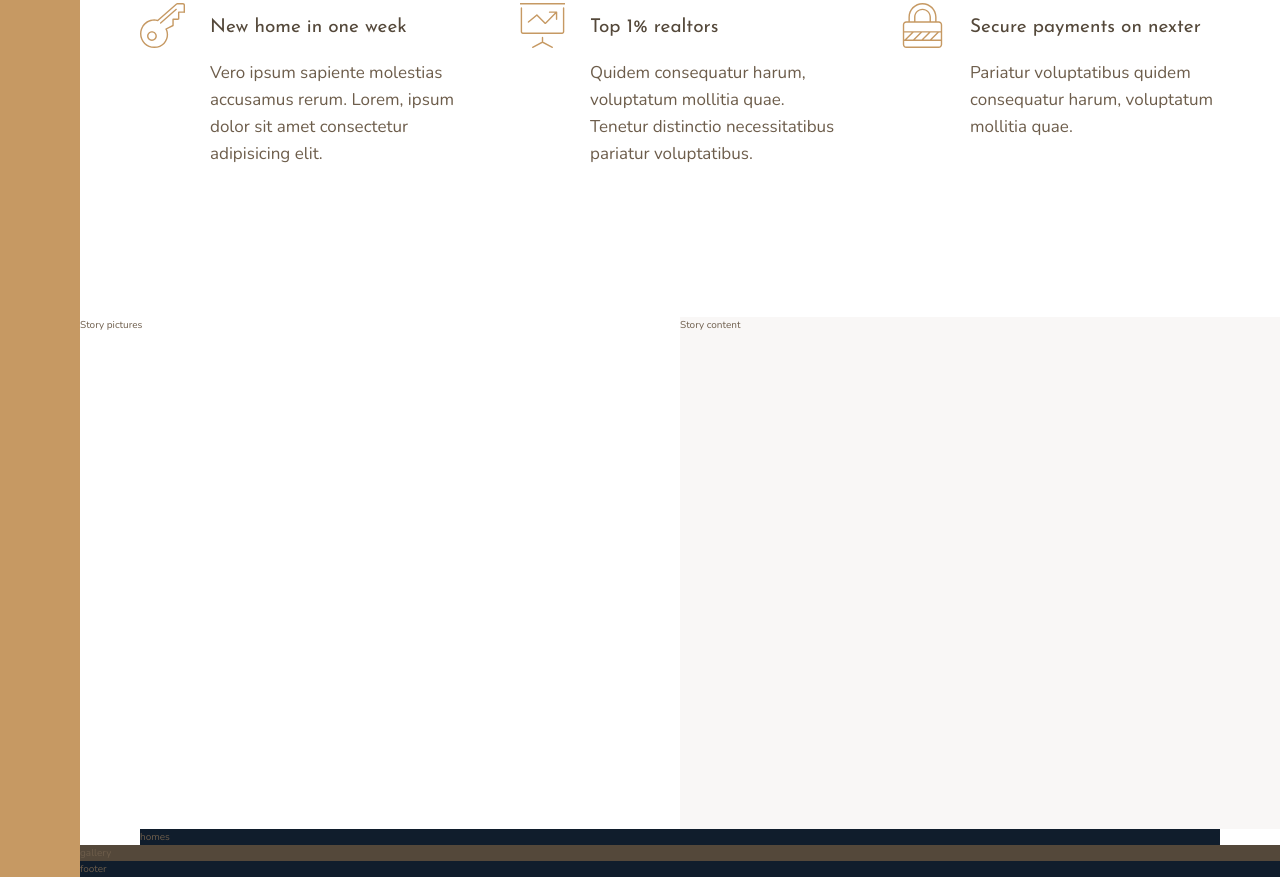
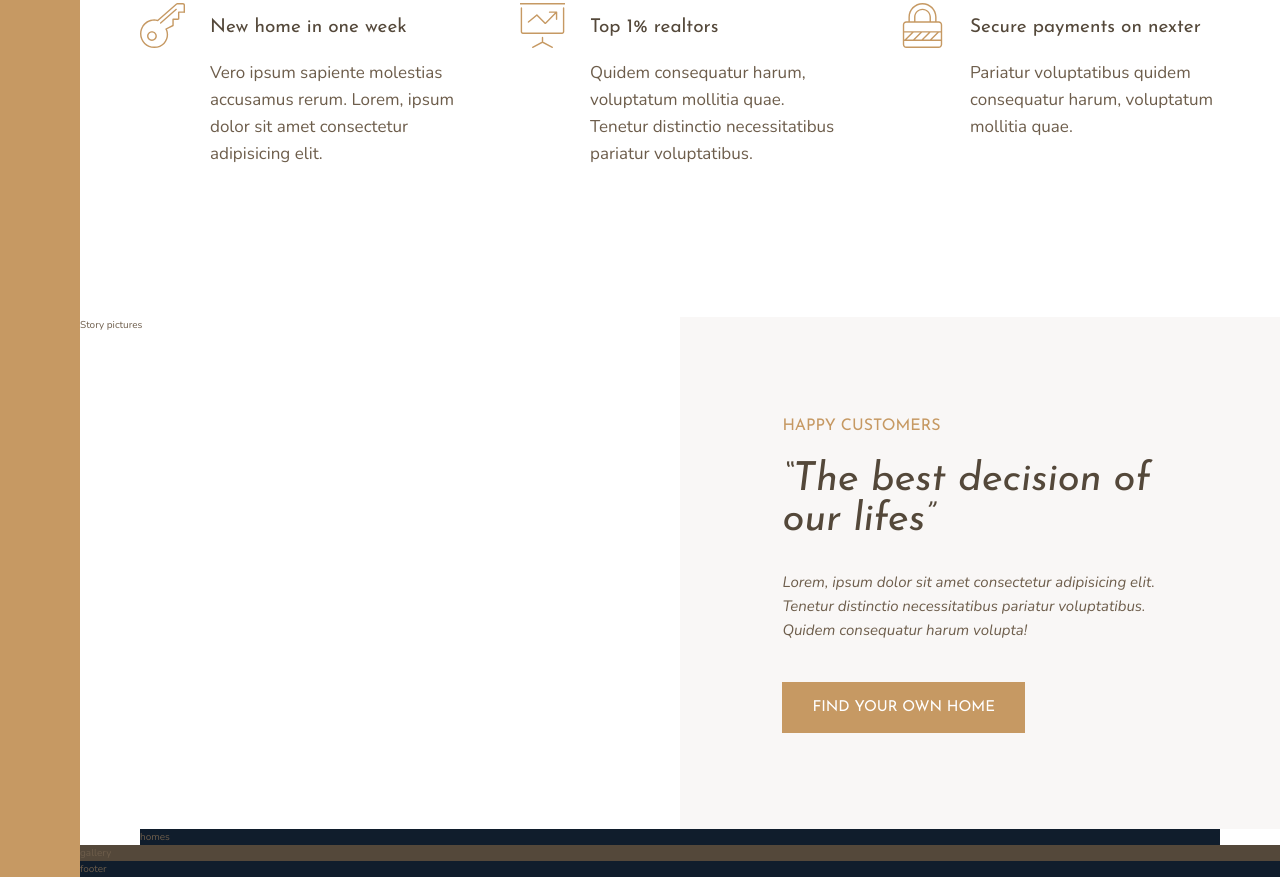
Before and after one commit to mihailomarkovic/nexter, a website: page index.html in a window 1280 px wide. Shown: the part 991-1868 px from the top of the page. Drawn offline with nearby package versions, Linux system fonts and the light colour scheme.

Commit message:
Design text part of 'Story' section

```diff
--- a/index.html
+++ b/index.html
@@ -81,7 +81,18 @@
       </div>
     </section>
     <div class="story__pictures">Story pictures</div>
-    <div class="story__content">Story content</div>
+    <div class="story__content">
+      <h3 class="heading-3 mb-sm">Happy Customers</h3>
+      <h2 class="heading-2 heading-2--dark mb-md">
+        &ldquo;The best decision of our lifes&rdquo;
+      </h2>
+      <p class="story__text">
+        Lorem, ipsum dolor sit amet consectetur adipisicing elit. Tenetur
+        distinctio necessitatibus pariatur voluptatibus. Quidem consequatur
+        harum volupta!
+      </p>
+      <button class="btn">Find your own home</button>
+    </div>
     <section class="homes">homes</section>
     <section class="gallery">gallery</section>
     <footer class="footer">footer</footer>
--- a/sass/_story.scss
+++ b/sass/_story.scss
@@ -7,5 +7,18 @@
   &__content {
     background-color: $color-grey-light-1;
     grid-column: col-start 5 / full-end;
+
+    padding: 6rem 8vw;
+
+    display: flex;
+    flex-direction: column;
+    justify-content: center;
+    align-items: flex-start;
+  }
+
+  &__text {
+    font-size: 1.5rem;
+    font-style: italic;
+    margin-bottom: 4rem;
   }
 }
--- a/sass/_typography.scss
+++ b/sass/_typography.scss
@@ -8,9 +8,22 @@
 }
 .heading-2 {
   @extend %heading;
+  font-size: 4rem;
+  font-style: italic;
+  line-height: 1;
+
+  &--light {
+    color: $color-grey-light-1;
+  }
+  &--dark {
+    color: $color-grey-dark-1;
+  }
 }
 .heading-3 {
   @extend %heading;
+  font-size: 1.6rem;
+  color: $color-primary;
+  text-transform: uppercase;
 }
 .heading-4 {
   @extend %heading;
@@ -23,3 +36,33 @@
     color: $color-grey-dark-1;
   }
 }
+
+.btn {
+  background-color: $color-primary;
+  color: #fff;
+  border: none;
+  border-radius: 0;
+  font-family: $font-display;
+  font-size: 1.5rem;
+  text-transform: uppercase;
+  padding: 1.8rem 3rem;
+  cursor: pointer;
+  transition: all 0.2s;
+
+  &:hover {
+    background-color: $color-primary-dark;
+  }
+}
+
+.mb-sm {
+  margin-bottom: 2rem;
+}
+.mb-md {
+  margin-bottom: 3rem;
+}
+.mb-lg {
+  margin-bottom: 4rem;
+}
+.mb-hg {
+  margin-bottom: 8rem;
+}
```
Also changed, not shown: css/main.css, css/main.min.css.
